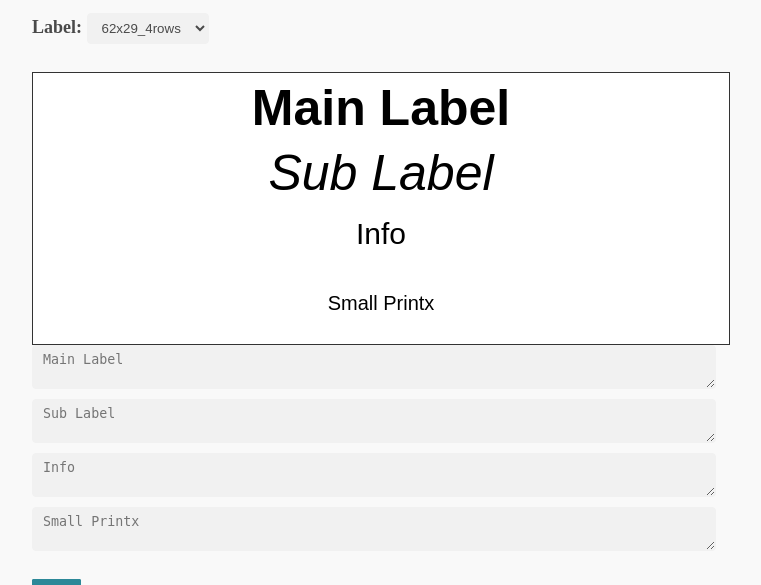
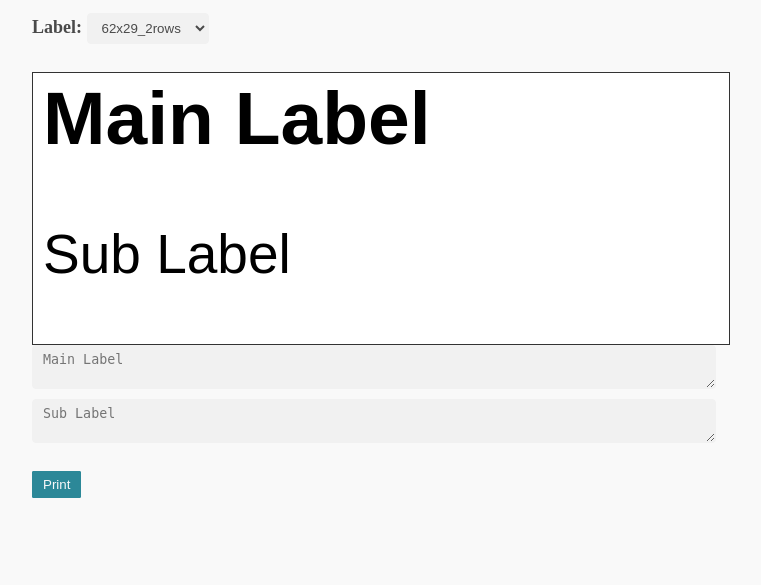
Before and after one commit to splitbrain/bql-label-printer, a Flask app: page / in a window 1280 px wide. Shown: the top 585 px of the page, without its empty margins (266-1027 px from the left). Run offline with Flask 2, Linux system fonts and the light colour scheme; parts of the project's set-up code (start-up, migrations or seed data) failed here and were passed over.

Commit message:
more labels

```diff
--- a/static/app.css
+++ b/static/app.css
@@ -4,7 +4,7 @@
     display: inline-block;
     border: 1px solid #333;
     font-family: Arial, sans-serif;
-    line-height: 1.5em;
+    line-height: normal;
 }
 
 #wrapper * {
@@ -27,3 +27,9 @@
     text-align: center;
     overflow: hidden;
 }
+
+#wrapper div.left {
+    text-align: left;
+    padding-left: 10px;
+    padding-right: 10px;
+}
--- /dev/null
+++ b/static/labels/62x29_2rows.html
@@ -0,0 +1,9 @@
+<div style="width: 696px; height:271px;">
+    <div class="single left" style="height:90px; font-size: 75px; font-weight: bold;">
+        <span class="input">Main Label</span>
+    </div>
+    <div class="multi left" style="height:181px; font-size: 55px;">
+        <span class="input">Sub Label</span>
+    </div>
+
+</div>
--- a/static/labels/62x29_4rows.html
+++ b/static/labels/62x29_4rows.html
@@ -1,5 +1,5 @@
-<div style="width: 696px; height:271px;" id="label">
-    <div class="single" style="height:70px; font-size: 50px; font-weight: bold">
+<div style="width: 696px; height:271px;">
+    <div class="single" style="height:70px; font-size: 55px; font-weight: bold">
         <span class="input">Main Label</span>
     </div>
     <div class="single" style="height:60px; font-size: 50px; font-style: italic">
```
